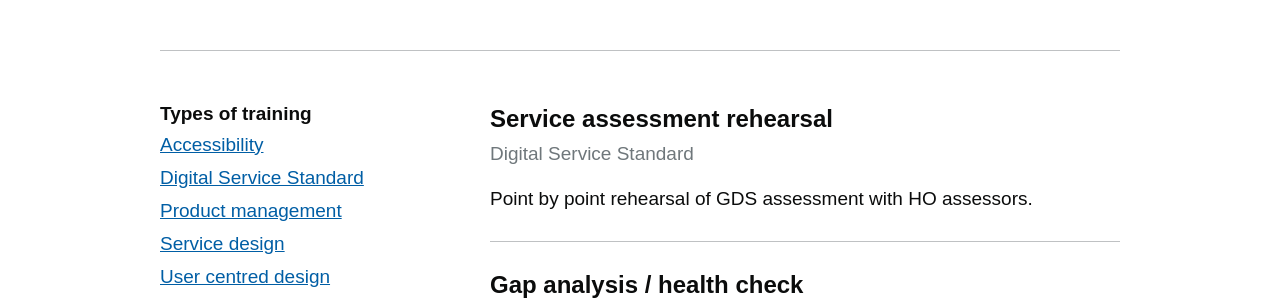
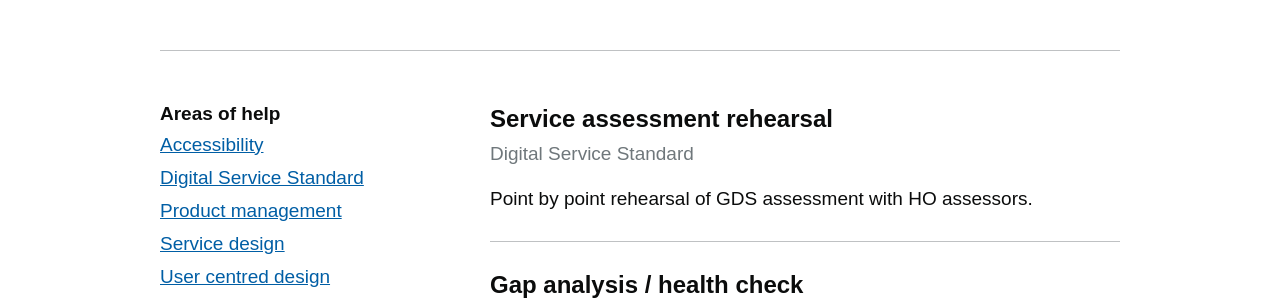
Before and after one commit to Abdul2/coe, a Jekyll site: the page built from index.md, in a window 1280 px wide and 900 px high. Shown: the part 355-655 px from the top of the window. Built offline with Jekyll 4.4.1, drawn with Linux system fonts in a browser that asks for light colours.

Commit message:
content: adjust side filter title again

```diff
--- a/_includes/meta-filter.html
+++ b/_includes/meta-filter.html
@@ -1,4 +1,4 @@
-<h1 class="heading-small">Types of training</h1>
+<h1 class="heading-small">Areas of help</h1>
 
 <ul class="toc">
   <li>
```
